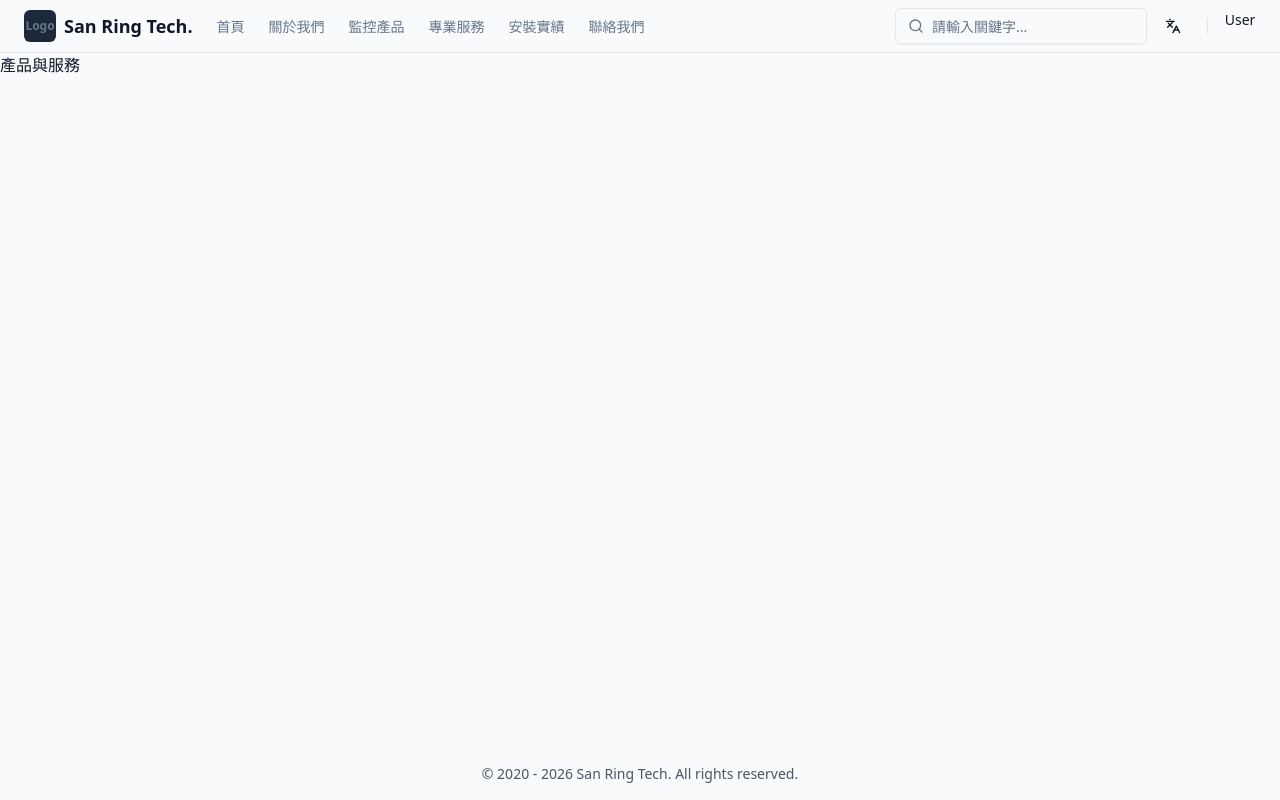
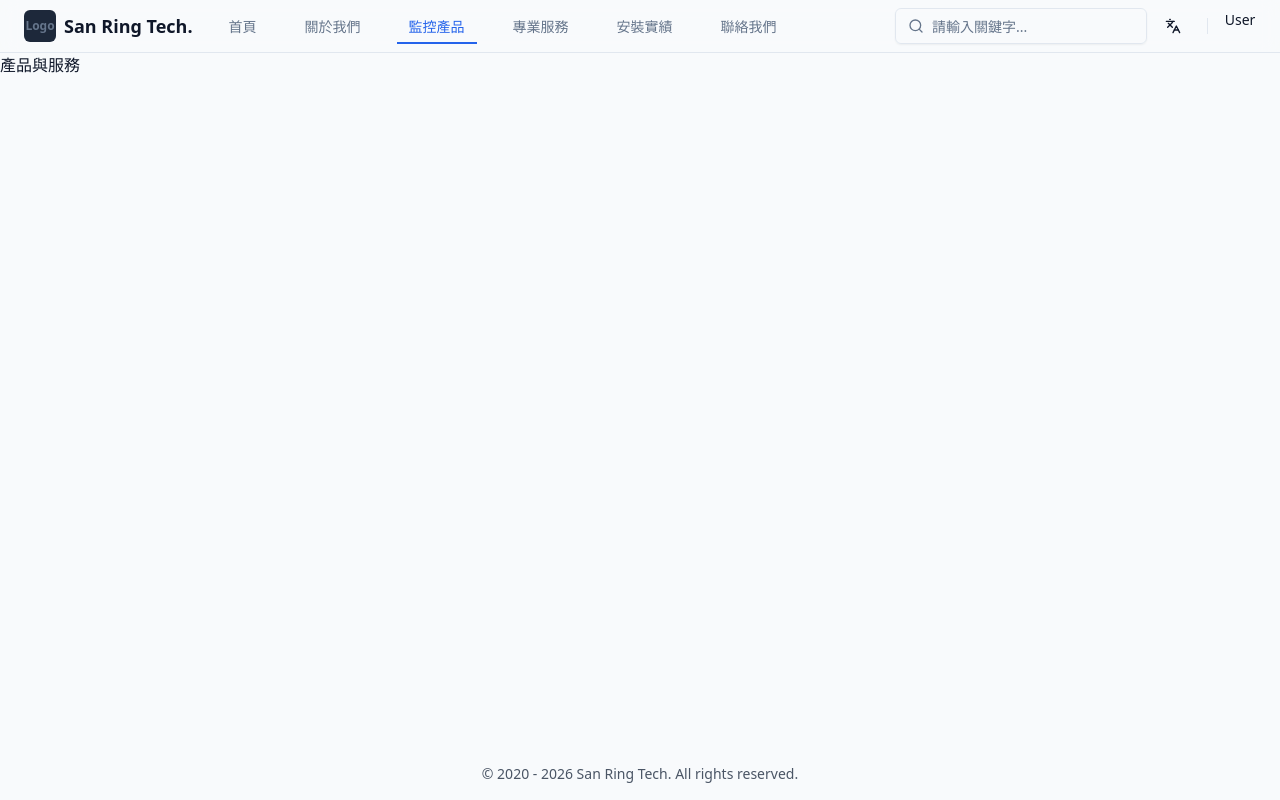
Before and after one commit to jack755051/resource-mapping, a Next.js app: page /products in a window 1280 px wide. Built offline with nearby package versions, Linux system fonts and the light colour scheme.

Commit message:
feature : 添加動畫效果

```diff
--- a/package.json
+++ b/package.json
@@ -25,6 +25,7 @@
     "class-variance-authority": "^0.7.1",
     "clsx": "^2.1.1",
     "embla-carousel-react": "^8.6.0",
+    "framer-motion": "^12.29.0",
     "lucide-react": "^0.562.0",
     "next": "16.1.3",
     "next-themes": "^0.4.6",
--- /dev/null
+++ b/src/app/template.tsx
@@ -0,0 +1,20 @@
+'use client';
+
+import { motion } from 'framer-motion';
+
+export default function Template({ children }: { children: React.ReactNode }) {
+    return (
+        <motion.div
+            // 1. 初始狀態：稍微往下偏移 (y: 20) 且透明
+            initial={{ opacity: 0, y: 20 }}
+            // 2. 進場動畫：回到原位 (y: 0) 且顯現
+            animate={{ opacity: 1, y: 0 }}
+            // 3. (選用) 離場動畫：這裡設定通常在 page 切換時較難被觸發，
+            // 但 template 重新掛載會觸發 initial -> animate
+            transition={{ ease: 'easeInOut', duration: 0.5 }}
+            className="w-full"
+        >
+            {children}
+        </motion.div>
+    );
+}
--- a/src/components/layout/header/header.tsx
+++ b/src/components/layout/header/header.tsx
@@ -47,6 +47,7 @@ export default function Header() {
           container: 'hidden md:block',
           list: 'gap-6 items-center',
           link: 'text-sm font-medium text-muted-foreground hover:text-foreground transition-colors',
+          active: 'text-foreground border-b-2 border-primary'
         }}
         items={headerNavigation}
       />
--- a/src/components/layout/header/navigation.tsx
+++ b/src/components/layout/header/navigation.tsx
@@ -1,47 +1,77 @@
 'use client';
 
-// 1. 引入剛剛定義好的 Type
+import { usePathname } from 'next/navigation';
 import { HeaderNavigationProps } from '@/type';
-
-// components
 import Link from 'next/link';
 import { cn } from '@/lib/utils';
-// hooks
 import { useTranslation } from '@/hooks/useTranslation';
-
-// 2. 移除原本在這裡定義的 Interface (保持檔案乾淨)
+// 1. 引入 motion
+import { motion } from 'framer-motion';
 
 export default function Navigation({
   className,
   classNames,
   items,
 }: HeaderNavigationProps) {
-  // 3. 使用統一的 Props 定義
-
   const { t } = useTranslation();
+  const pathname = usePathname();
 
   return (
     <nav className={cn('header__navigation', classNames?.container, className)}>
-      <ul
-        className={cn('header__navigation__list flex gap-4', classNames?.list)}
+      <ul className={cn('header__navigation__list flex gap-4', classNames?.list)}>
+        {items.map((item) => {
+          // 判斷是否啟用
+          const isActive =
+            item.href === '/'
+              ? pathname === item.href
+              : pathname.startsWith(item.href);
+
+          return (
+            <li
+              key={item.href}
+              className={cn(
+                'header__navigation__list__item relative px-3 py-1.5', // 增加 padding 給背景色塊空間
+                classNames?.item
+              )}
             >
-        {items.map(item => (
-          <li
-            // 建議：如果有唯一 id 用 id，沒有的話 href 也行
-            key={item.href}
-            className={cn('header__navigation__list__item', classNames?.item)}
-          >
+              {/* 2. 背景滑動色塊 (Magic Motion) */}
+              {/* 只有在 isActive 時才渲染這個 motion.span */}
+              {isActive && (
+                <motion.span
+                  layoutId="navbar-active"
+                  className={cn(
+                    // 1. 不填滿，只留在底部 (bottom-0)
+                    "absolute bottom-0 left-0 right-0 -z-10",
+                    // 2. 高度設為 2px
+                    "h-[2px]",
+                    // 3. 實心顏色 + 光暈
+                    "bg-primary shadow-[0_0_8px_rgba(var(--primary),0.6)]",
+                    classNames?.active
+                  )}
+                  transition={{
+                    type: "spring",
+                    stiffness: 400,
+                    damping: 35,
+                    bounce: 0
+                  }}
+                />
+              )}
+
               <Link
                 href={item.href}
                 className={cn(
-                'header__navigation__list__item__link hover:text-primary transition-colors',
-                classNames?.link
+                  'header__navigation__list__item__link transition-colors relative z-10', // z-10 確保文字在背景之上
+                  'hover:text-primary',
+                  classNames?.link,
+                  // 3. 文字顏色變化
+                  isActive ? 'text-primary font-medium' : 'text-muted-foreground'
                 )}
               >
                 {t(item.title)}
               </Link>
             </li>
-        ))}
+          );
+        })}
       </ul>
     </nav>
   );
--- a/src/type/header.ts
+++ b/src/type/header.ts
@@ -37,6 +37,7 @@ export interface HeaderNavigationClasses {
   list?: string; // ul
   item?: string; // li
   link?: string; // a
+  active?: string;
 }
 
 export interface HeaderNavigationProps {
```
Also changed, not shown: 1 other file (tests, documents, lock files or other folders). Lines whose indentation alone changed are shown as unchanged.
